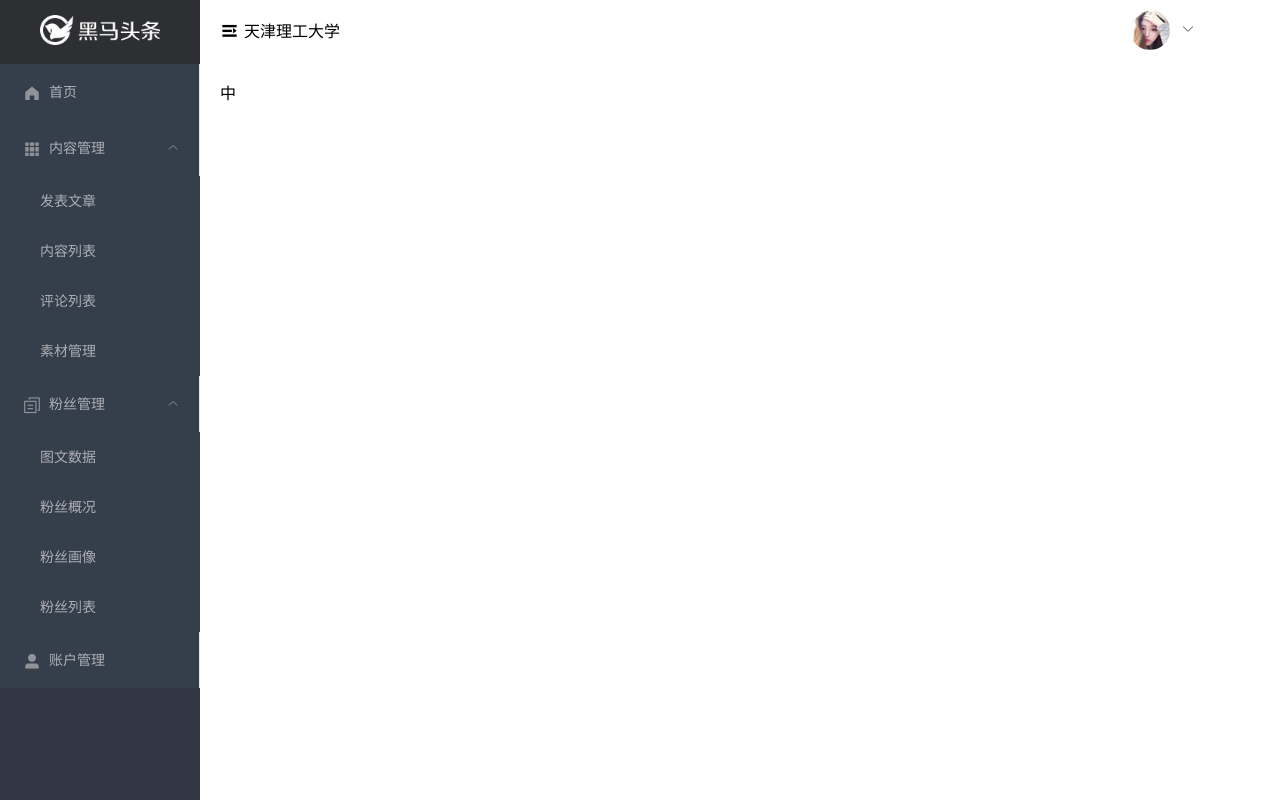
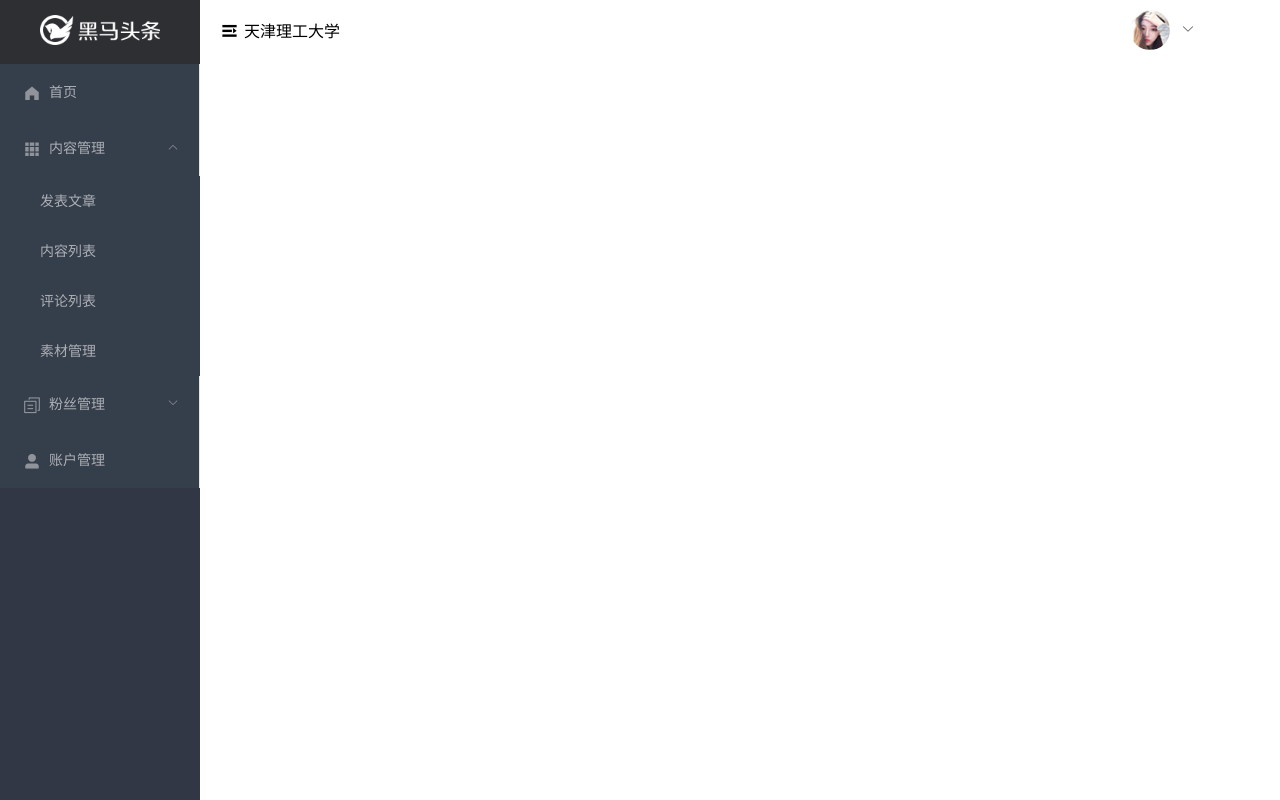
Before and after one commit to lily797/toutiao-PC, a Vue app: page /#/home in a window 1280 px wide. Both pictures are taken after a click on the element "内容管理". Built offline with nearby package versions, Linux system fonts and the light colour scheme.

Commit message:
左侧导航路由配置

```diff
--- a/src/components/home/layout-aside.vue
+++ b/src/components/home/layout-aside.vue
@@ -7,50 +7,51 @@
       background-color="#353e4b"
       text-color="#adafb5"
       active-text-color="#ffd04b"
+      router
     >
-      <el-menu-item>
+      <el-menu-item index="/home">
         <i class="el-icon-s-home"></i>
         <span slot="title">首页</span>
       </el-menu-item>
 
-      <el-submenu>
+      <el-submenu index="1">
         <template slot="title">
           <i class="el-icon-s-grid"></i>
           <span>内容管理</span>
         </template>
-        <el-menu-item>
+        <el-menu-item index="/home/publish">
           <span slot="title">发表文章</span>
         </el-menu-item>
-        <el-menu-item>
+        <el-menu-item index="/home/articles">
           <span slot="title">内容列表</span>
         </el-menu-item>
-        <el-menu-item>
+        <el-menu-item index="/home/comment">
           <span slot="title">评论列表</span>
         </el-menu-item>
-        <el-menu-item>
+        <el-menu-item index="/home/material">
           <span slot="title">素材管理</span>
         </el-menu-item>
       </el-submenu>
-      <el-submenu >
+      <el-submenu index="2" >
         <template slot="title">
           <i class="el-icon-document-copy"></i>
           <span>粉丝管理</span>
         </template>
-        <el-menu-item>
+        <el-menu-item index="/home/fansdata">
           <span slot="title">图文数据</span>
         </el-menu-item>
-        <el-menu-item>
+        <el-menu-item index="/home/fansinfo">
           <span slot="title">粉丝概况</span>
         </el-menu-item>
-        <el-menu-item>
+        <el-menu-item index="/home/fansimg">
           <span slot="title">粉丝画像</span>
         </el-menu-item>
-        <el-menu-item>
+        <el-menu-item index="/home/fanslist">
           <span slot="title">粉丝列表</span>
         </el-menu-item>
       </el-submenu>
 
-      <el-menu-item>
+      <el-menu-item index="/home/account">
         <i class="el-icon-user-solid"></i>
         <span slot="title">账户管理</span>
       </el-menu-item>
--- a/src/components/home/layout-header.vue
+++ b/src/components/home/layout-header.vue
@@ -34,7 +34,7 @@
     // 下拉菜单触发的事件
     commandAction (command) {
       if (command === 'account') {
-
+        this.$router.push('/home/account')
       } else if (command === 'git') {
         window.location.href = 'https://github.com/'
       } else if (command === 'out') {
--- a/src/views/home/index.vue
+++ b/src/views/home/index.vue
@@ -7,7 +7,9 @@
       <el-header>
         <layout-header></layout-header>
       </el-header>
-      <el-main>中</el-main>
+      <el-main>
+        <router-view></router-view>
+      </el-main>
     </el-container>
   </el-container>
 </template>
```
